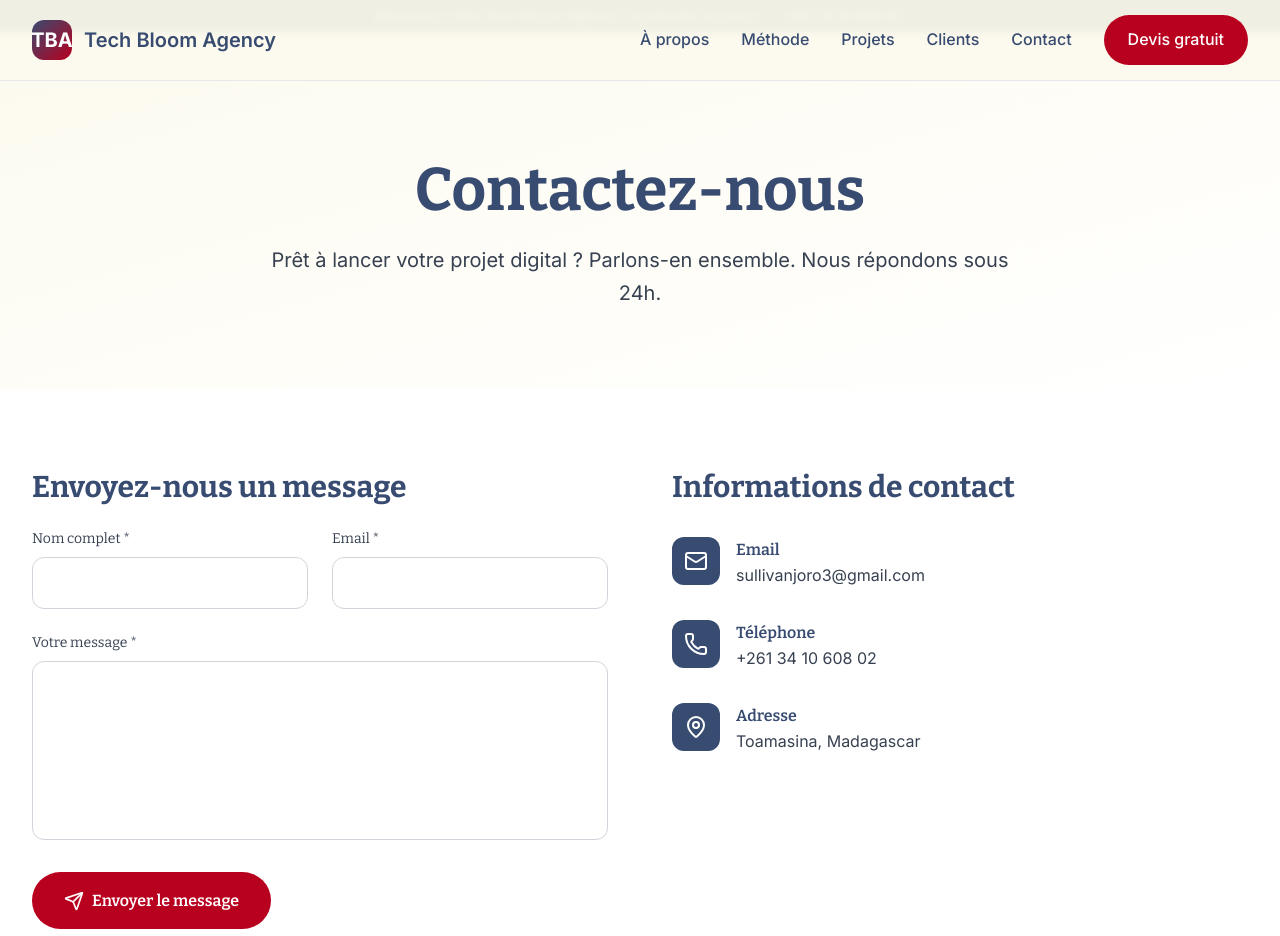
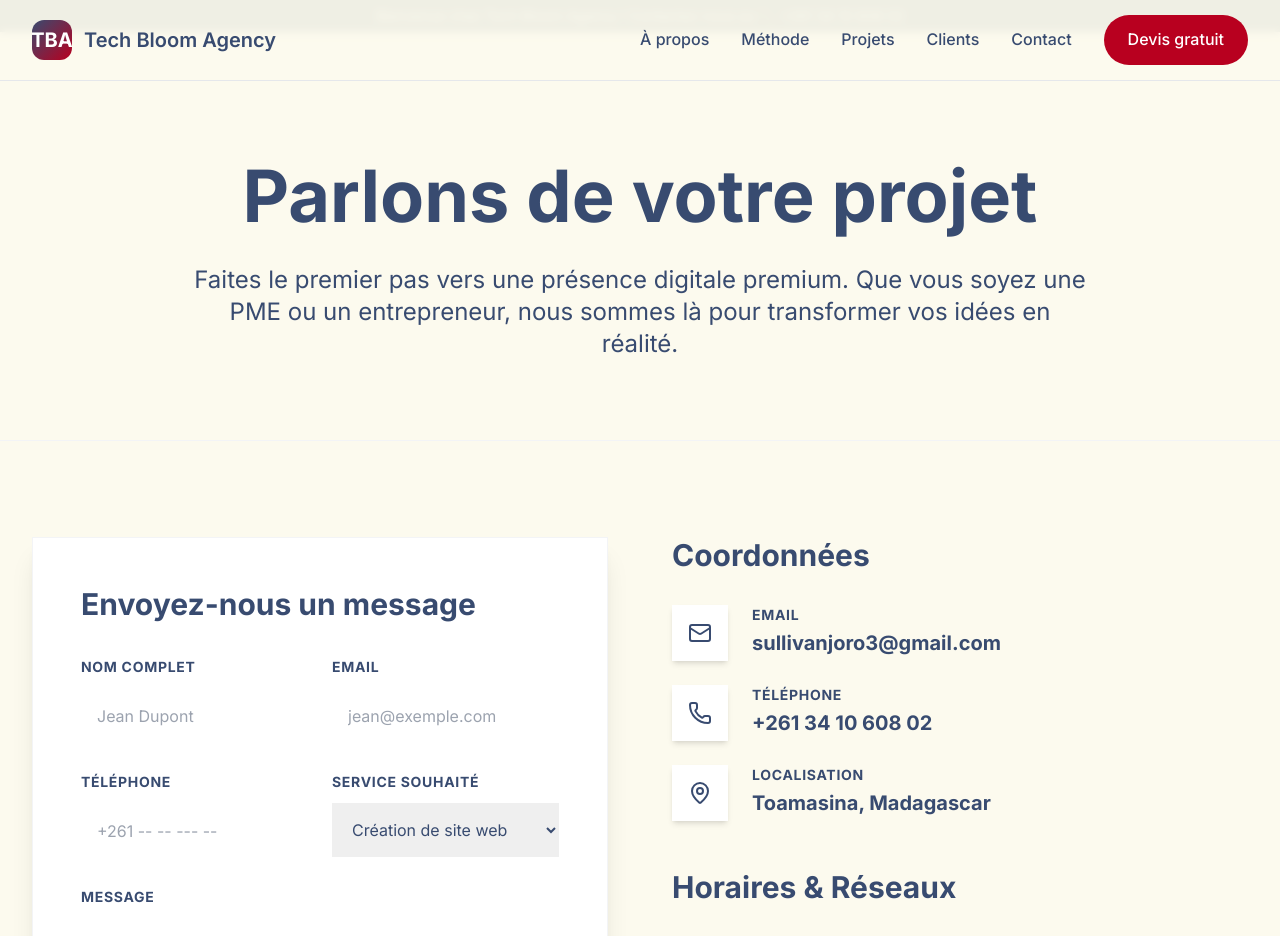
Before and after one commit to Sullivan1301/tech-bloom-agency, a Next.js app: page /contact in a window 1280 px wide. Shown: the top 936 px of the page. Built offline with nearby package versions, Linux system fonts and the light colour scheme.

Commit message:
refactor(constants): Mettre à jour les liens de navigation
Mise à jour des liens et labels dans `src/lib/constants.ts` pour refléter la nouvelle structure de navigation du site.

```diff
--- a/src/components/Contact.tsx
+++ b/src/components/Contact.tsx
@@ -1,7 +1,8 @@
 "use client";
 import { useState } from "react";
-import { Mail, Phone, MapPin, Send } from "lucide-react";
+import { Mail, Phone, MapPin, Send, Clock, Facebook, Instagram, Linkedin } from "lucide-react";
 import { SITE_CONFIG } from "@/lib/constants";
+import CTASection from "@/components/CTASection";
 
 export default function Contact() {
     const [formData, setFormData] = useState({
@@ -9,191 +10,149 @@ export default function Contact() {
         email: "",
         phone: "",
         company: "",
-        service: "",
+        service: "Web",
         message: "",
     });
 
     const handleSubmit = async (e: React.FormEvent) => {
         e.preventDefault();
-
-        // Validation basique
-        if (!formData.name || !formData.email || !formData.message) {
-            alert("Veuillez remplir tous les champs obligatoires.");
-            return;
-        }
-
-        try {
-            // Simulation d'envoi (à remplacer par votre API)
-            console.log("Données du formulaire:", formData);
-
-            // Envoi par email
-            window.location.href = `mailto:${SITE_CONFIG.email}?subject=Message depuis le site&body=${encodeURIComponent(
-                `Nom: ${formData.name}
-Email: ${formData.email}
-Téléphone: ${formData.phone}
-Entreprise: ${formData.company}
-Service: ${formData.service}
-
-Message: ${formData.message}`
-            )}`;
-
-            // Reset du formulaire
-            setFormData({
-                name: "",
-                email: "",
-                phone: "",
-                company: "",
-                service: "",
-                message: "",
-            });
-
-            alert("Message envoyé avec succès !");
-        } catch (error) {
-            console.error("Erreur lors de l'envoi:", error);
-            alert("Une erreur est survenue lors de l'envoi du message.");
-        }
+        const mailtoUrl = `mailto:${SITE_CONFIG.email}?subject=Contact Tech Bloom Agency - ${formData.service}&body=${encodeURIComponent(
+            `Nom: ${formData.name}\nEmail: ${formData.email}\nTéléphone: ${formData.phone}\nEntreprise: ${formData.company}\nService: ${formData.service}\n\nMessage:\n${formData.message}`
+        )}`;
+        window.location.href = mailtoUrl;
     };
 
-    const handleChange = (
-        e: React.ChangeEvent<HTMLInputElement | HTMLTextAreaElement | HTMLSelectElement>
-    ) => {
-        setFormData({
-            ...formData,
-            [e.target.name]: e.target.value,
-        });
+    const handleChange = (e: any) => {
+        setFormData({ ...formData, [e.target.name]: e.target.value });
     };
 
     return (
-        <>
-            {/* HERO */}
-            <section className="pt-32 pb-20 bg-gradient-to-br from-brand-beige to-white">
+        <div className="bg-brand-light">
+            {/* Section En-tête */}
+            <section className="pt-32 pb-20 bg-gradient-to-br from-brand-light to-white border-b border-gray-100">
                 <div className="max-w-7xl mx-auto px-6 lg:px-8 text-center">
-                    <h1 className="text-5xl lg:text-6xl font-heading font-bold text-brand-blue mb-6">
-                        Contactez-nous
+                    <h1 className="text-5xl lg:text-7xl font-sans font-bold text-brand-dark mb-8 leading-tight">
+                        Parlons de votre projet
                     </h1>
-                    <p className="text-xl text-gray-700 max-w-3xl mx-auto leading-relaxed">
-                        Prêt à lancer votre projet digital ? Parlons-en ensemble. Nous répondons sous 24h.
+                    <p className="text-xl lg:text-2xl text-brand-gray max-w-4xl mx-auto leading-relaxed">
+                        Faites le premier pas vers une présence digitale premium. Que vous soyez une PME
+                        ou un entrepreneur, nous sommes là pour transformer vos idées en réalité.
                     </p>
                 </div>
             </section>
 
-            {/* CONTENT */}
-            <section className="py-20 bg-white">
+            <section className="py-24">
                 <div className="max-w-7xl mx-auto px-6 lg:px-8">
                     <div className="grid lg:grid-cols-2 gap-16">
 
-                        {/* FORM */}
-                        <div>
-                            <h2 className="text-3xl font-heading font-bold text-brand-blue mb-6">
-                                Envoyez-nous un message
-                            </h2>
-
+                        {/* Section Formulaire de Contact */}
+                        <div className="bg-white p-8 lg:p-12 rounded-agency shadow-xl border border-gray-100">
+                            <h2 className="text-3xl font-sans font-bold text-brand-dark mb-8">Envoyez-nous un message</h2>
                             <form onSubmit={handleSubmit} className="space-y-6">
                                 <div className="grid md:grid-cols-2 gap-6">
-                                    <div>
-                                        <label className="block text-sm font-heading font-medium text-gray-700 mb-2">
-                                            Nom complet *
-                                        </label>
-                                        <input
-                                            name="name"
-                                            required
-                                            value={formData.name}
-                                            onChange={handleChange}
-                                            className="w-full px-4 py-3 border border-gray-300 rounded-xl"
-                                        />
+                                    <div className="space-y-2">
+                                        <label className="text-sm font-bold text-brand-gray uppercase tracking-wider">Nom complet</label>
+                                        <input name="name" required onChange={handleChange} className="w-full bg-brand-light border-none rounded-agency p-4 focus:ring-2 focus:ring-accent transition-all" placeholder="Jean Dupont" />
                                     </div>
-
-                                    <div>
-                                        <label className="block text-sm font-heading font-medium text-gray-700 mb-2">
-                                            Email *
-                                        </label>
-                                        <input
-                                            type="email"
-                                            name="email"
-                                            required
-                                            value={formData.email}
-                                            onChange={handleChange}
-                                            className="w-full px-4 py-3 border border-gray-300 rounded-xl"
-                                        />
+                                    <div className="space-y-2">
+                                        <label className="text-sm font-bold text-brand-gray uppercase tracking-wider">Email</label>
+                                        <input name="email" type="email" required onChange={handleChange} className="w-full bg-brand-light border-none rounded-agency p-4 focus:ring-2 focus:ring-accent transition-all" placeholder="jean@exemple.com" />
                                     </div>
                                 </div>
-
-                                <div>
-                                    <label className="block text-sm font-heading font-medium text-gray-700 mb-2">
-                                        Votre message *
-                                    </label>
-                                    <textarea
-                                        name="message"
-                                        required
-                                        rows={6}
-                                        value={formData.message}
-                                        onChange={handleChange}
-                                        className="w-full px-4 py-3 border border-gray-300 rounded-xl resize-none"
-                                    />
+                                <div className="grid md:grid-cols-2 gap-6">
+                                    <div className="space-y-2">
+                                        <label className="text-sm font-bold text-brand-gray uppercase tracking-wider">Téléphone</label>
+                                        <input name="phone" onChange={handleChange} className="w-full bg-brand-light border-none rounded-agency p-4 focus:ring-2 focus:ring-accent transition-all" placeholder="+261 -- -- --- --" />
+                                    </div>
+                                    <div className="space-y-2">
+                                        <label className="text-sm font-bold text-brand-gray uppercase tracking-wider">Service souhaité</label>
+                                        <select name="service" onChange={handleChange} className="w-full bg-brand-light border-none rounded-agency p-4 focus:ring-2 focus:ring-accent transition-all">
+                                            <option value="Web">Création de site web</option>
+                                            <option value="Branding">Branding & Design</option>
+                                            <option value="Marketing">Marketing Digital</option>
+                                            <option value="Community">Community Management</option>
+                                            <option value="IA">Solutions IA</option>
+                                        </select>
+                                    </div>
                                 </div>
-
-                                <button
-                                    type="submit"
-                                    className="inline-flex items-center gap-2 bg-brand-red-cherry text-white px-8 py-4 rounded-full font-heading font-semibold"
-                                >
+                                <div className="space-y-2">
+                                    <label className="text-sm font-bold text-brand-gray uppercase tracking-wider">Message</label>
+                                    <textarea name="message" required rows={5} onChange={handleChange} className="w-full bg-brand-light border-none rounded-agency p-4 focus:ring-2 focus:ring-accent transition-all resize-none" placeholder="Décrivez votre projet en quelques mots..." />
+                                </div>
+                                <button type="submit" className="w-full bg-brand-blue text-white py-5 rounded-agency font-sans font-bold text-lg hover:shadow-2xl hover:opacity-90 transition-all flex items-center justify-center gap-3">
                                     <Send size={20} />
-                                    Envoyer le message
+                                    Démarrer la collaboration
                                 </button>
                             </form>
                         </div>
 
-                        {/* INFOS */}
-                        <div className="space-y-8">
-                            <h2 className="text-3xl font-heading font-bold text-brand-blue">
-                                Informations de contact
-                            </h2>
-
-                            {/* EMAIL */}
-                            <div className="flex items-start gap-4">
-                                <div className="w-12 h-12 bg-brand-blue rounded-xl flex items-center justify-center">
-                                    <Mail className="text-white" />
-                                </div>
-                                <div>
-                                    <p className="font-heading font-semibold text-brand-blue">Email</p>
-                                    <a
-                                        href={`mailto:${SITE_CONFIG.email}`}
-                                        className="text-gray-700 hover:text-brand-red-cherry"
-                                    >
-                                        {SITE_CONFIG.email}
-                                    </a>
+                        {/* Section Infos de Contact */}
+                        <div className="space-y-12">
+                            <div>
+                                <h2 className="text-3xl font-sans font-bold text-brand-dark mb-8">Coordonnées</h2>
+                                <div className="space-y-6">
+                                    <div className="flex items-start gap-6 group">
+                                        <div className="w-14 h-14 bg-white rounded-agency flex items-center justify-center shadow-md group-hover:bg-brand-blue group-hover:text-white transition-all">
+                                            <Mail size={24} />
+                                        </div>
+                                        <div>
+                                            <p className="text-sm font-bold text-brand-gray uppercase tracking-wider mb-1">Email</p>
+                                            <a href={`mailto:${SITE_CONFIG.email}`} className="text-xl font-sans font-bold text-brand-dark hover:text-brand-blue transition-colors">{SITE_CONFIG.email}</a>
+                                        </div>
+                                    </div>
+                                    <div className="flex items-start gap-6 group">
+                                        <div className="w-14 h-14 bg-white rounded-agency flex items-center justify-center shadow-md group-hover:bg-brand-blue group-hover:text-white transition-all">
+                                            <Phone size={24} />
+                                        </div>
+                                        <div>
+                                            <p className="text-sm font-bold text-brand-gray uppercase tracking-wider mb-1">Téléphone</p>
+                                            <a href={`tel:${SITE_CONFIG.phone}`} className="text-xl font-sans font-bold text-brand-dark hover:text-brand-blue transition-colors">{SITE_CONFIG.phone}</a>
+                                        </div>
+                                    </div>
+                                    <div className="flex items-start gap-6 group">
+                                        <div className="w-14 h-14 bg-white rounded-agency flex items-center justify-center shadow-md group-hover:bg-brand-blue group-hover:text-white transition-all">
+                                            <MapPin size={24} />
+                                        </div>
+                                        <div>
+                                            <p className="text-sm font-bold text-brand-gray uppercase tracking-wider mb-1">Localisation</p>
+                                            <p className="text-xl font-sans font-bold text-brand-dark">{SITE_CONFIG.address}</p>
+                                        </div>
+                                    </div>
                                 </div>
                             </div>
 
-                            {/* PHONE */}
-                            <div className="flex items-start gap-4">
-                                <div className="w-12 h-12 bg-brand-blue rounded-xl flex items-center justify-center">
-                                    <Phone className="text-white" />
-                                </div>
-                                <div>
-                                    <p className="font-heading font-semibold text-brand-blue">Téléphone</p>
-                                    <a
-                                        href={`tel:${SITE_CONFIG.phone}`}
-                                        className="text-gray-700 hover:text-brand-red-cherry"
-                                    >
-                                        {SITE_CONFIG.phone}
-                                    </a>
-                                </div>
-                            </div>
-
-                            {/* ADDRESS */}
-                            <div className="flex items-start gap-4">
-                                <div className="w-12 h-12 bg-brand-blue rounded-xl flex items-center justify-center">
-                                    <MapPin className="text-white" />
-                                </div>
-                                <div>
-                                    <p className="font-heading font-semibold text-brand-blue">Adresse</p>
-                                    <p className="text-gray-700">{SITE_CONFIG.address}</p>
+                            <div>
+                                <h2 className="text-3xl font-sans font-bold text-brand-dark mb-8">Horaires & Réseaux</h2>
+                                <div className="space-y-6">
+                                    <div className="flex items-start gap-6">
+                                        <div className="w-14 h-14 bg-white rounded-agency flex items-center justify-center shadow-md">
+                                            <Clock size={24} className="text-brand-blue" />
+                                        </div>
+                                        <div>
+                                            <p className="text-sm font-bold text-brand-gray uppercase tracking-wider mb-1">Disponibilité</p>
+                                            <p className="text-lg text-gray-700 font-medium">Lundi - Vendredi : 08h00 - 18h00</p>
+                                            <p className="text-lg text-gray-700 font-medium">Samedi : 09h00 - 12h00</p>
+                                        </div>
+                                    </div>
+                                    <div className="flex gap-4">
+                                        <a href={SITE_CONFIG.social.facebook} target="_blank" className="w-14 h-14 bg-white rounded-agency flex items-center justify-center shadow-md hover:bg-brand-dark hover:text-white transition-all">
+                                            <Facebook size={24} />
+                                        </a>
+                                        <a href={SITE_CONFIG.social.instagram} target="_blank" className="w-14 h-14 bg-white rounded-agency flex items-center justify-center shadow-md hover:bg-brand-dark hover:text-white transition-all">
+                                            <Instagram size={24} />
+                                        </a>
+                                        <a href={SITE_CONFIG.social.linkedin} target="_blank" className="w-14 h-14 bg-white rounded-agency flex items-center justify-center shadow-md hover:bg-brand-dark hover:text-white transition-all">
+                                            <Linkedin size={24} />
+                                        </a>
+                                    </div>
                                 </div>
                             </div>
                         </div>
                     </div>
                 </div>
             </section>
-        </>
+
+            <CTASection />
+        </div>
     );
 }
```
